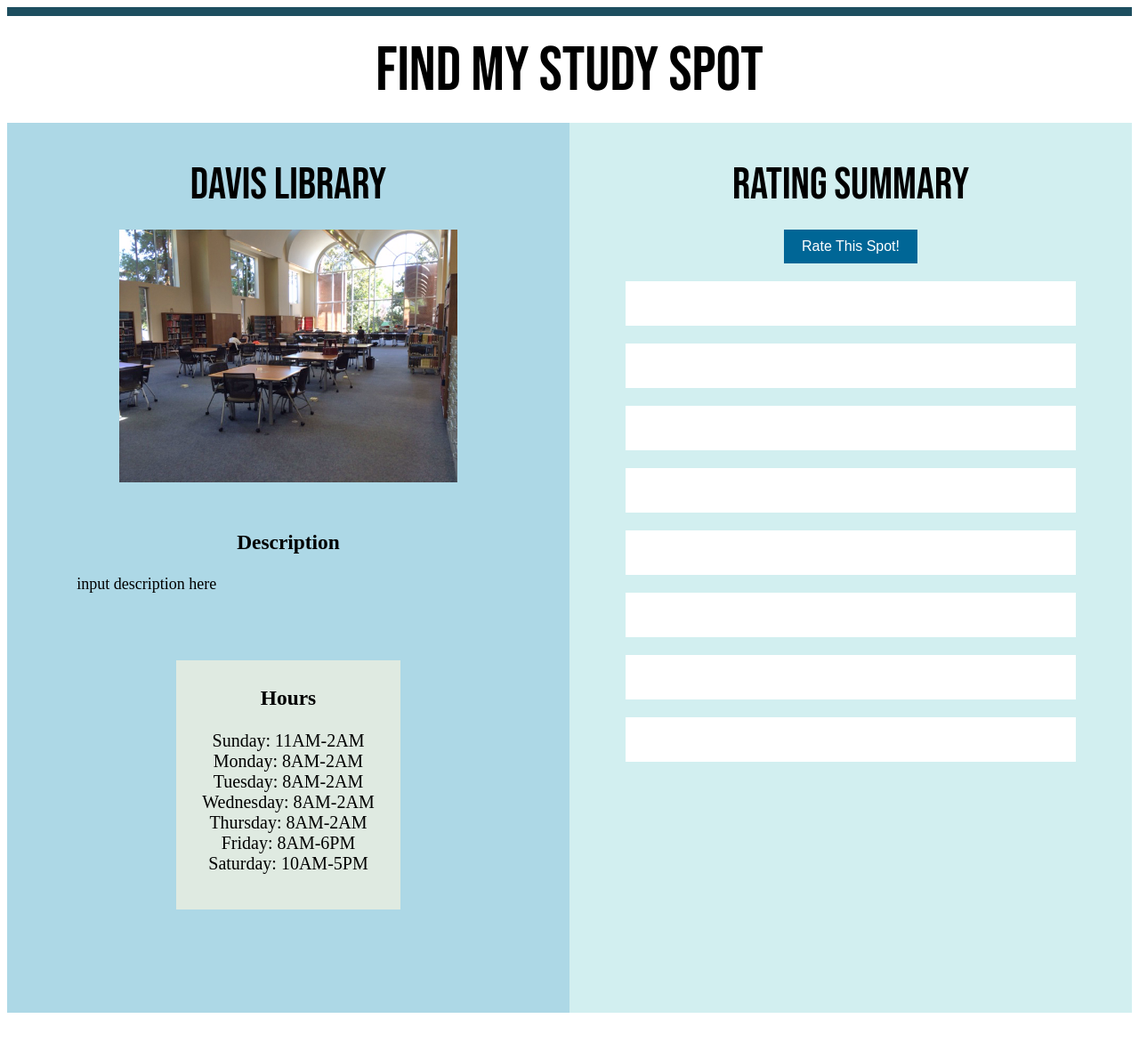
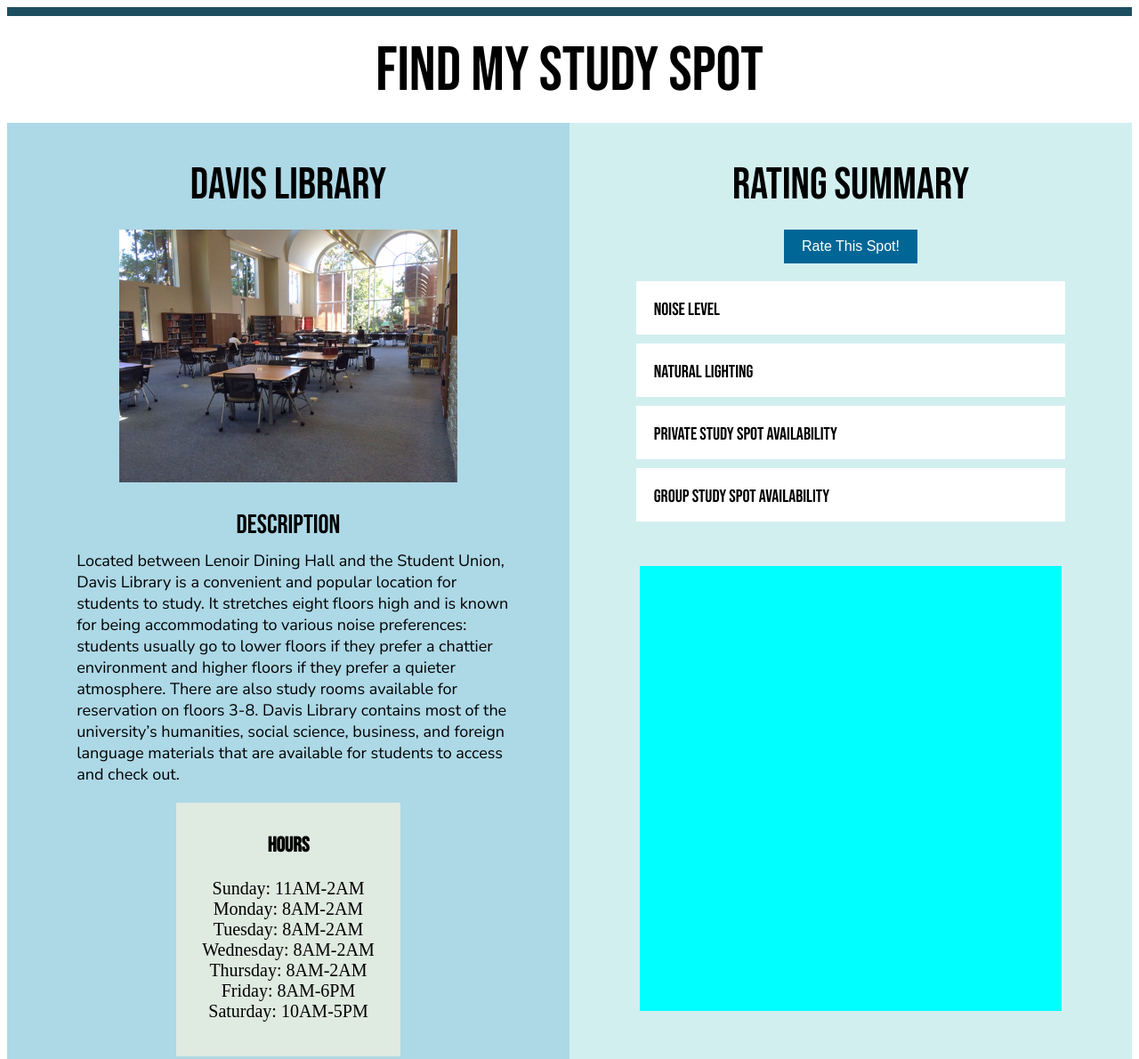
Before and after one commit to annaks01/hackNC21, a plain HTML site: page page2.html in a window 1280 px wide. Shown: the top 1190 px of the page at 89% size. Before the commit the page ends 1138 px from the top, so only its background shows below. Drawn offline with Linux system fonts and the light colour scheme; a web font is replaced by a local one.

Commit message:
added rating section and new font

```diff
--- a/page2.html
+++ b/page2.html
@@ -10,6 +10,7 @@
     <link rel="preconnect" href="https://fonts.googleapis.com">
     <link rel="preconnect" href="https://fonts.gstatic.com" crossorigin>
     <link href="https://fonts.googleapis.com/css2?family=Bebas+Neue&family=Mochiy+Pop+P+One&display=swap" rel="stylesheet">
+    <link href="https://fonts.googleapis.com/css2?family=Nunito+Sans&display=swap" rel="stylesheet">
 </head>
 <body>
     <div class="top-border"></div>
@@ -23,10 +24,10 @@
         <img class="spot-img" src="Pics/davis-pic.png" alt="">
         <div class="space-description">
             <div class="description-title">
-            <h3>Description</h3>
+            Description
             </div>
             <div class="description-text">
-                input description here
+                Located between Lenoir Dining Hall and the Student Union, Davis Library is a convenient and popular location for students to study. It stretches eight floors high and is known for being accommodating to various noise preferences: students usually go to lower floors if they prefer a chattier environment and higher floors if they prefer a quieter atmosphere. There are also study rooms available for reservation on floors 3-8. Davis Library contains most of the university’s humanities, social science, business, and foreign language materials that are available for students to access and check out.
             </div>
         </div>
         <div class="hour-desc">
@@ -65,15 +66,74 @@
         </div>
 
         <button src="#" type="button">Rate This Spot!</button>
+        <!-- <div class="accesibility-cat">
+            <div class="rating-cat-name">Accesibility</div>
+            <div class="rating">
+                <div class="rating-cat-subname">Wheelchair Ramps</div>
+            </div>
 
-        <div class="rating"></div>
-        <div class="rating"></div>
-        <div class="rating"></div>
-        <div class="rating"></div>
-        <div class="rating"></div>
-        <div class="rating"></div>
-        <div class="rating"></div>
-        <div class="rating"></div>
+            <div class="rating">
+                <div class="rating-cat-subname">Elevators</div>
+            </div>
+            <div class="rating">
+                <div class="rating-cat-subname">Handicap-accessible Bathrooms</div>
+            </div>
+             -->
+        <!-- </div> -->
+
+
+            <div class="rating">
+                <div class="rating-cat-subname">Noise Level</div>
+            </div>
+            <div class="rating">
+                <div class="rating-cat-subname">Natural Lighting</div>
+            </div>
+            <div class="rating">
+                <div class="rating-cat-subname">Private Study Spot Availability</div>
+            </div>
+            <div class="rating">
+                <div class="rating-cat-subname">Group Study Spot Availability</div>
+            </div>
+
+            <div class="yes-no"></div>
+            <!-- <div class="rating">
+                <div class="rating-cat-subname">Temperature</div>
+            </div>
+            <div class="rating">
+                <div class="rating-cat-subname">Crowdedness</div>
+            </div>
+        </div>
+
+        <div class="support-cat">
+            <div class="rating-cat-name">Support</div>
+           <div class="rating">
+                <div class="rating-cat-subname">IT Support</div>
+           </div>
+            <div class="rating">
+                <div class="rating-cat-subname">Staff Helpfulness</div>
+            </div>
+            <div class="rating">
+                <div class="rating-cat-subname">Welcome Desk Availability</div>
+            </div>
+            <div class="rating">
+                <div class="rating-cat-subname">Multilingual Support</div>
+            </div>
+        </div>
+
+        <div class="covid-cat">
+            <div class="rating-cat-name">COVID</div>
+           <div class="rating">
+               <div class="rating-cat-subname">Mask Enforcement</div>
+           </div>
+           <div class="rating">
+            <div class="rating-cat-subname">Social Distancing</div>
+        </div>
+        <div class="rating">
+            <div class="rating-cat-subname">Sanitation</div>
+        </div>
+        </div> -->
+
+
 
     </section>
 
--- a/stylepage2.css
+++ b/stylepage2.css
@@ -1,5 +1,6 @@
 :root {
   --primary-font: "Bebas Neue", cursive;
+  --secondary-font: "Nunito Sans", sans-serif;
   --primary-color: lightblue;
   --secondary-color: black;
   --primary-background: white;
@@ -24,7 +25,7 @@
 
 .study-info {
   background-color: var(--primary-color);
-  height: 1000px;
+  height: 1500px;
   width: 50%;
   float: left;
 }
@@ -40,7 +41,7 @@
 
 .summary {
   background-color: rgb(210, 239, 240);
-  height: 1000px;
+  height: 1500px;
   width: 50%;
   float: right;
 }
@@ -50,15 +51,6 @@
   margin-left: auto;
   margin-right: auto;
   width: 60%;
-}
-
-.rating {
-  height: 50px;
-  width: 80%;
-  background-color: white;
-  margin: 20px;
-  margin-left: auto;
-  margin-right: auto;
 }
 
 button {
@@ -82,6 +74,10 @@ button:hover {
   background-color: rgb(95, 147, 172);
 }
 
+.hours-title {
+  font-family: var(--primary-font);
+}
+
 .hour-desc {
   display: block;
   background-color: rgba(241, 240, 225, 0.74);
@@ -91,8 +87,8 @@ button:hover {
   width: 40%;
   font-size: 20px;
   text-align: center;
-  padding-top: 5px;
-  margin-top: 20px;
+  padding-top: 10px;
+  margin-top: 80px;
 }
 
 .space-description {
@@ -105,10 +101,74 @@ button:hover {
   text-align: center;
   padding-top: 10px;
   margin-top: 20px;
+  padding-bottom: 100px;
+}
+
+.description-title {
+  font-family: var(--primary-font);
+  font-size: 30px;
+  padding-bottom: 10px;
 }
 
 .description-text {
   font-size: 18px;
   text-align: left;
   padding-left: 15px;
+  font-family: var(--secondary-font);
 }
+
+.accesibility-cat {
+  height: 250px;
+  background-color: rgb(29, 78, 95);
+  margin: 20px;
+}
+
+.atmosphere-cat {
+  height: 400px;
+  background-color: rgb(29, 78, 95);
+  margin: 20px;
+}
+
+.support-cat {
+  height: 300px;
+  background-color: rgb(29, 78, 95);
+  margin: 20px;
+}
+
+.covid-cat {
+  height: 250px;
+  background-color: rgb(29, 78, 95);
+  margin: 20px;
+}
+
+.rating-cat-name {
+  text-align: center;
+  padding-top: 20px;
+  font-family: var(--primary-font);
+  color: white;
+  font-size: 25px;
+}
+
+.rating {
+  background-color: white;
+  margin: 10px;
+  margin-left: auto;
+  margin-right: auto;
+  height: 20px;
+  width: 70%;
+  padding: 20px;
+}
+
+.rating-cat-subname {
+  font-family: var(--primary-font);
+  font-size: 20px;
+}
+
+.yes-no {
+  margin-top: 50px;
+  background-color: aqua;
+  width: 75%;
+  height: 500px;
+  margin-left: auto;
+  margin-right: auto;
+}
```
